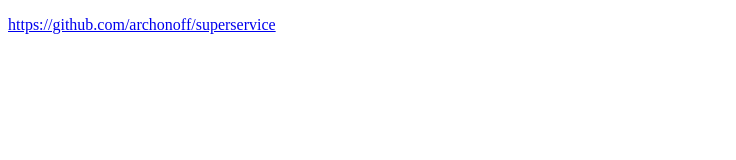
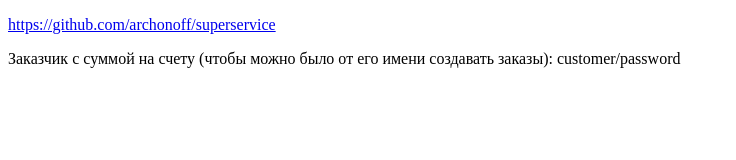
Before and after one commit to archonoff/superservice, a plain HTML site: page frontend/index.html in a window 1280 px wide. Shown: the whole page, without its empty margins (0-736 px from the left). Drawn offline with Linux system fonts and the light colour scheme.

Commit message:
creditinals for account

```diff
--- a/frontend/index.html
+++ b/frontend/index.html
@@ -6,5 +6,6 @@
 </head>
 <body>
     <p><a href="https://github.com/archonoff/superservice">https://github.com/archonoff/superservice</a></p>
+    <p>Заказчик с суммой на счету (чтобы можно было от его имени создавать заказы): customer/password</p>
 </body>
 </html>
```
